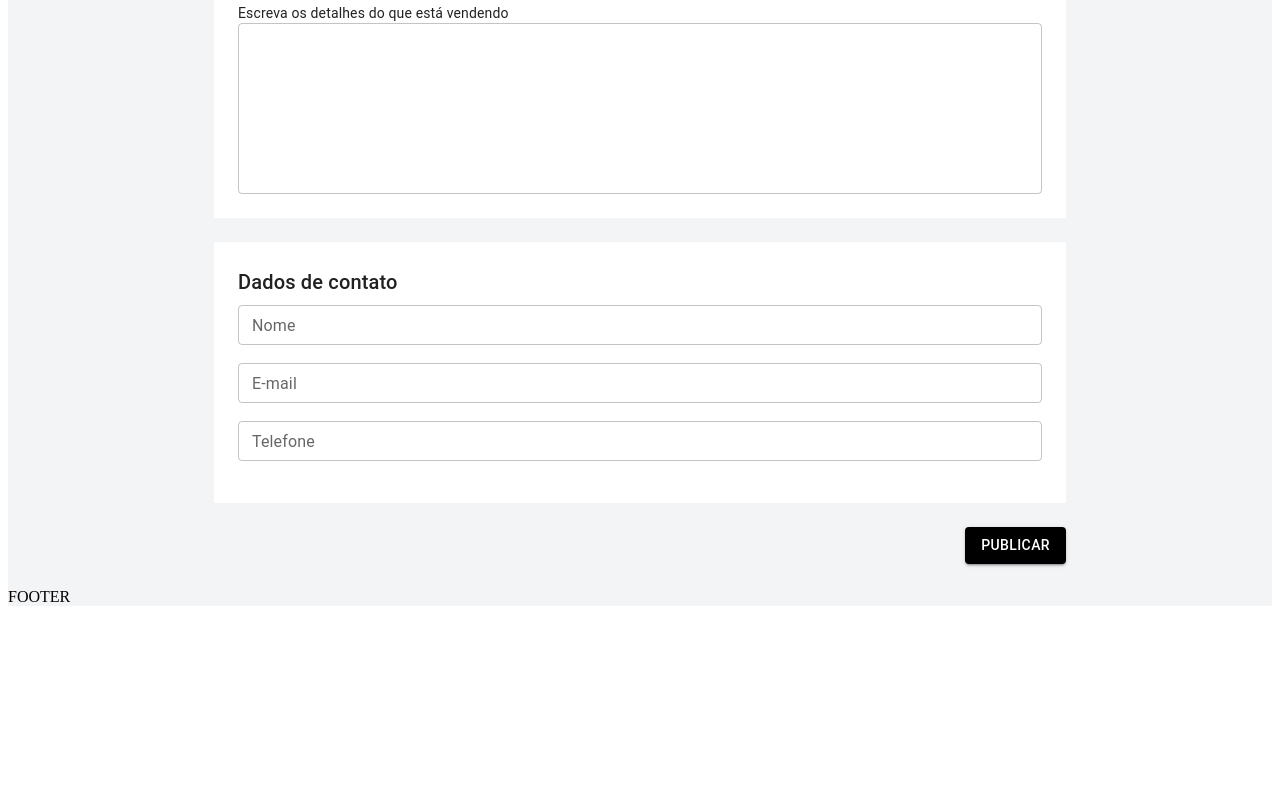
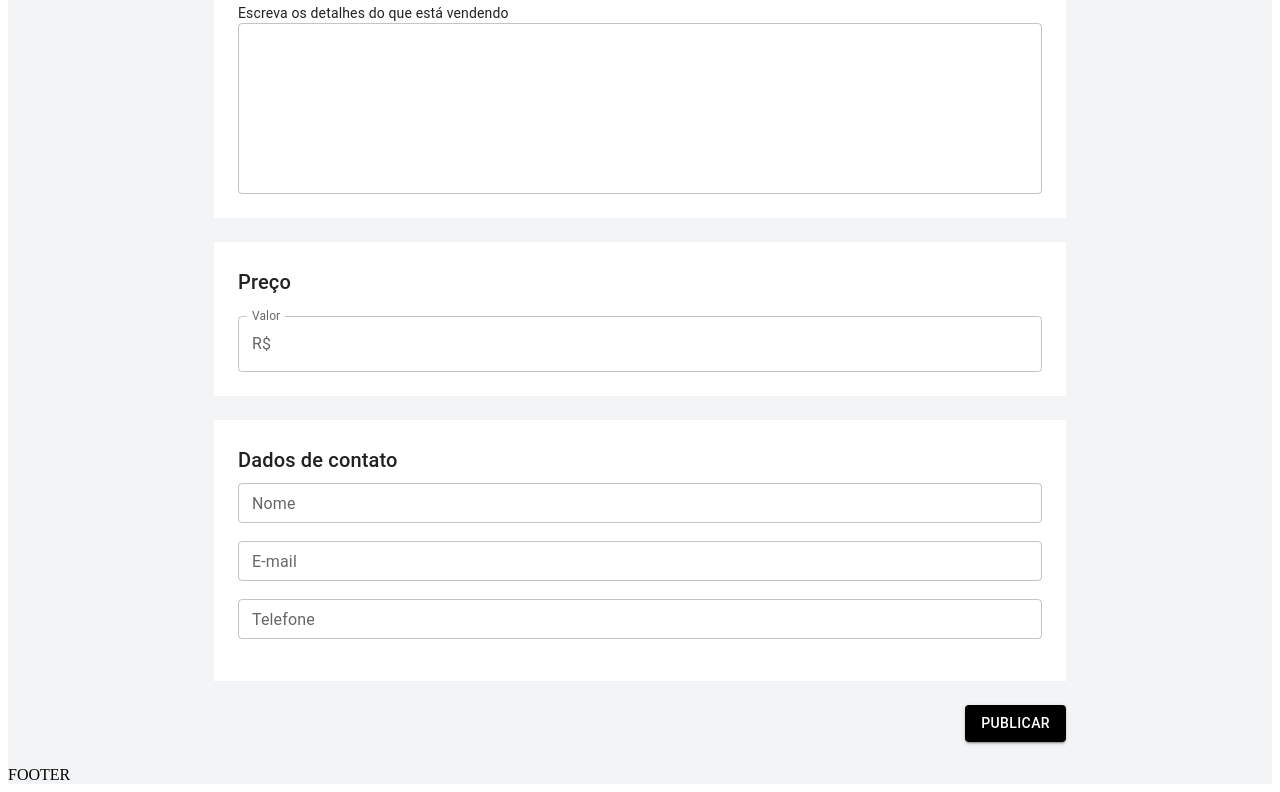
Before and after one commit to Mathbragaa/announcement, a Next.js app: page /user/publish in a window 1280 px wide. Shown: the part 879-1671 px from the top of the page. Before the commit the page ends 1493 px from the top, so only its background shows below. Built offline with nearby package versions, Linux system fonts and the light colour scheme.

Commit message:
adicionando box de preco

```diff
--- a/src/app/user/publish/page.tsx
+++ b/src/app/user/publish/page.tsx
@@ -7,6 +7,10 @@
     Select,
     Container,
     IconButton,
+    FormControl,
+    InputLabel,
+    OutlinedInput,
+    InputAdornment,
   } from '@mui/material';
 
 import{Box} from '@mui/system';
@@ -223,6 +227,23 @@
                         variant="outlined"
                         fullWidth />
                 </Box>
+            </Container >
+
+            <Container maxWidth="md" sx={{ pb: 3 }}>
+                <Box bgcolor={themeDefault.palette.background.default} sx={{ p: 3 }}>
+                <Typography component="h6" variant="h6" color="textPrimary">
+                        Preço
+                    </Typography>
+                    <br/>
+                    <FormControl fullWidth variant="outlined">
+                     <InputLabel variant="outlined">Valor</InputLabel>
+                     <OutlinedInput
+                        onChange={()=>{}}
+                        startAdornment={<InputAdornment position="start">R$</InputAdornment>}
+                        label={1000}
+                     />
+                    </FormControl>
+                </Box>
             </Container>
 
             <Container maxWidth="md" sx={{ pb: 3 }}>
```
